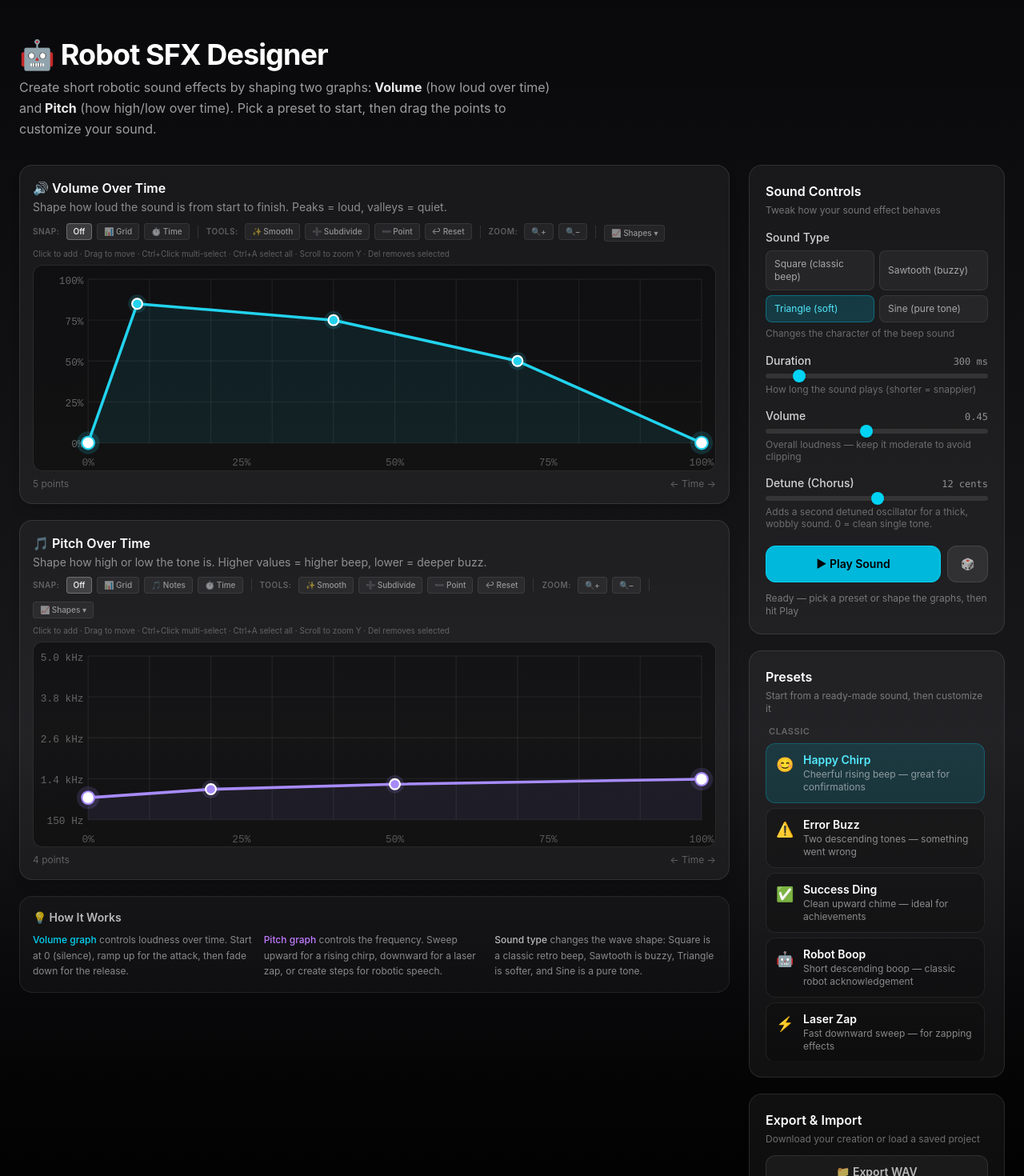
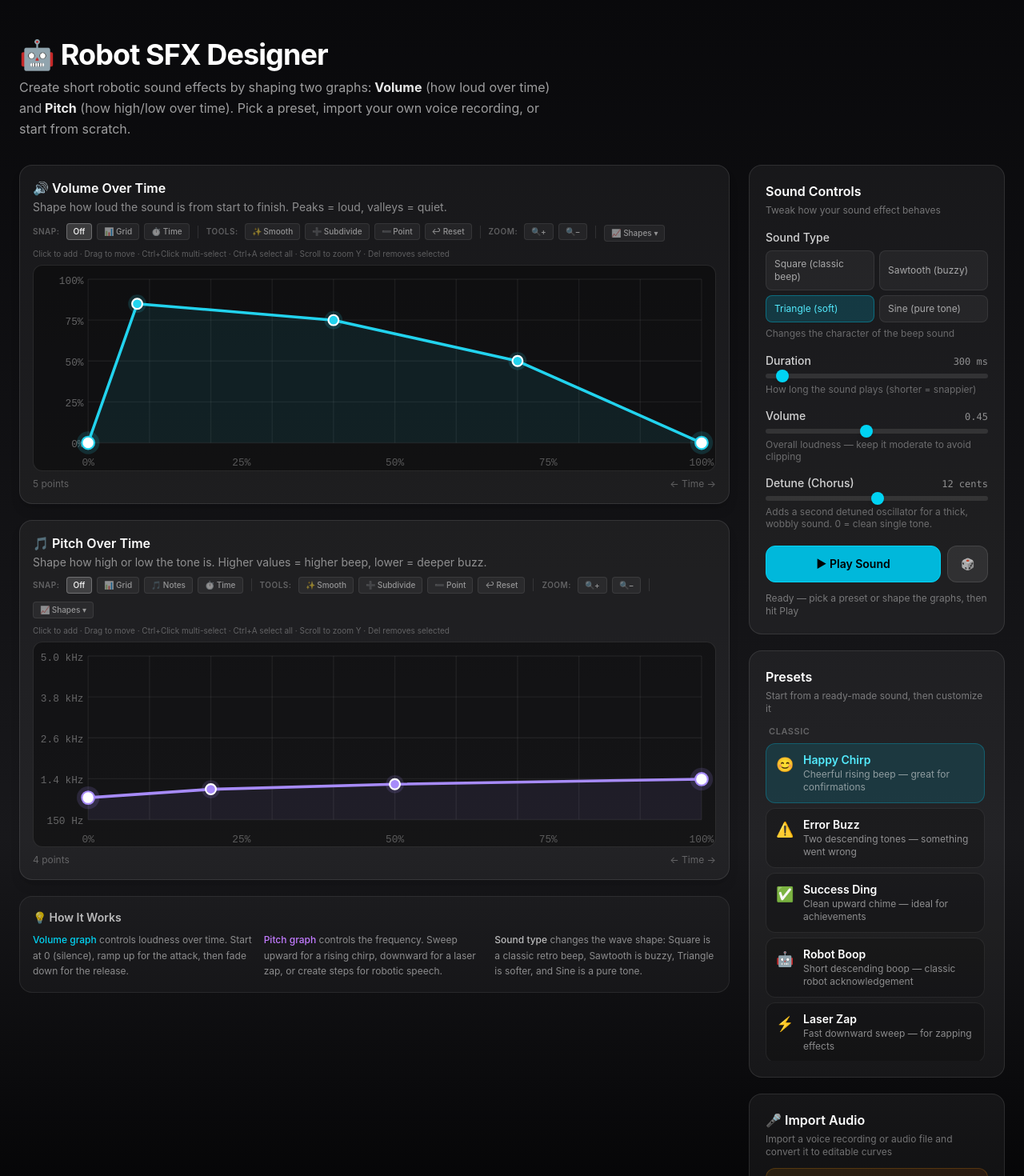
Before and after one commit to monjar/Ino-Voice-Maker, a React (Vite) app: page / in a window 1280 px wide. Shown: the top 1470 px of the page at 80% size. Built offline with nearby package versions, Linux system fonts and the light colour scheme.

Commit message:
feat: wire audio import into main editor and extend duration limit to 5s

```diff
--- a/src/components/ControlPanel.jsx
+++ b/src/components/ControlPanel.jsx
@@ -87,7 +87,7 @@ export default function ControlPanel({
           value={durationMs}
           onChange={setDurationMs}
           min={50}
-          max={2000}
+          max={5000}
           step={10}
           unit="ms"
         />
--- a/src/components/RobotSfxDesigner.jsx
+++ b/src/components/RobotSfxDesigner.jsx
@@ -3,6 +3,7 @@ import GraphEditor from "./GraphEditor";
 import ControlPanel from "./ControlPanel";
 import PresetPanel from "./PresetPanel";
 import ExportPanel from "./ExportPanel";
+import AudioImportPanel from "./AudioImportPanel";
 import { audioEngine } from "../audio/AudioEngine";
 import { PRESETS } from "../audio/presets";
 import { clamp, formatHz } from "../utils/dsp";
@@ -130,6 +131,18 @@ export default function RobotSfxDesigner() {
     };
   }
 
+  /** Load analyzed audio curves into the editor */
+  function handleAudioImport({ volPoints: vp, freqPoints: fp, durationMs: dur }) {
+    setDurationMs(clamp(dur, 50, 5000));
+    setVolPoints([...vp]);
+    setFreqPoints([...fp]);
+    setWaveform("sine");
+    setDetune(0);
+    setMasterGain(0.5);
+    setActivePreset(null);
+    setStatus(`Imported audio (${dur} ms) — edit the curves and hit Play`);
+  }
+
   /** Load project state from a parsed JSON object */
   function loadProject(data) {
     try {
@@ -163,7 +176,7 @@ export default function RobotSfxDesigner() {
             Create short robotic sound effects by shaping two graphs:
             <strong className="text-white/90"> Volume</strong> (how loud over time) and
             <strong className="text-white/90"> Pitch</strong> (how high/low over time).
-            Pick a preset to start, then drag the points to customize your sound.
+            Pick a preset, import your own voice recording, or start from scratch.
           </p>
         </header>
 
@@ -240,6 +253,8 @@ export default function RobotSfxDesigner() {
               activePresetName={activePreset}
             />
 
+            <AudioImportPanel onImport={handleAudioImport} />
+
             <ExportPanel
               onExportWav={() => exportWav(getCurrentParams())}
               onExportMp3={() => exportMp3(getCurrentParams())}
```
